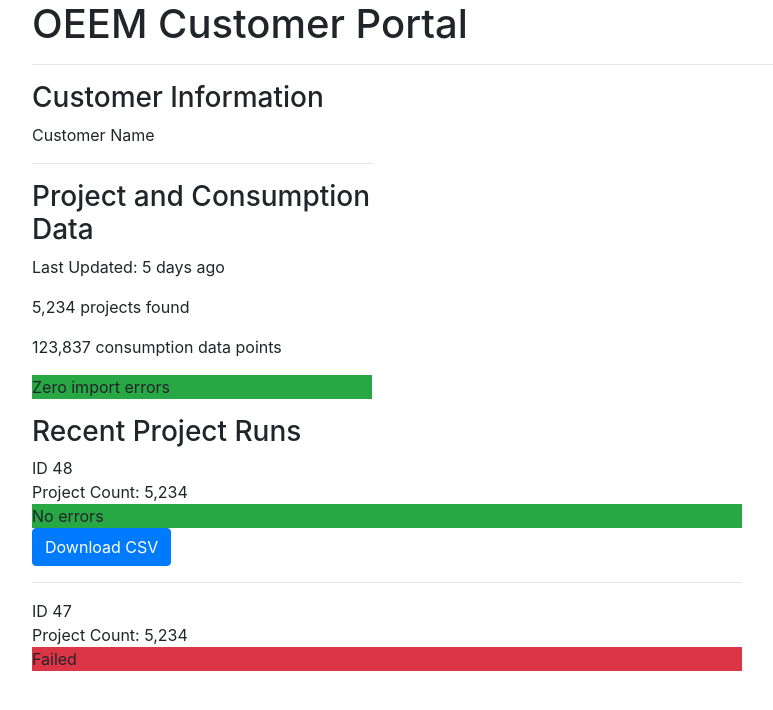
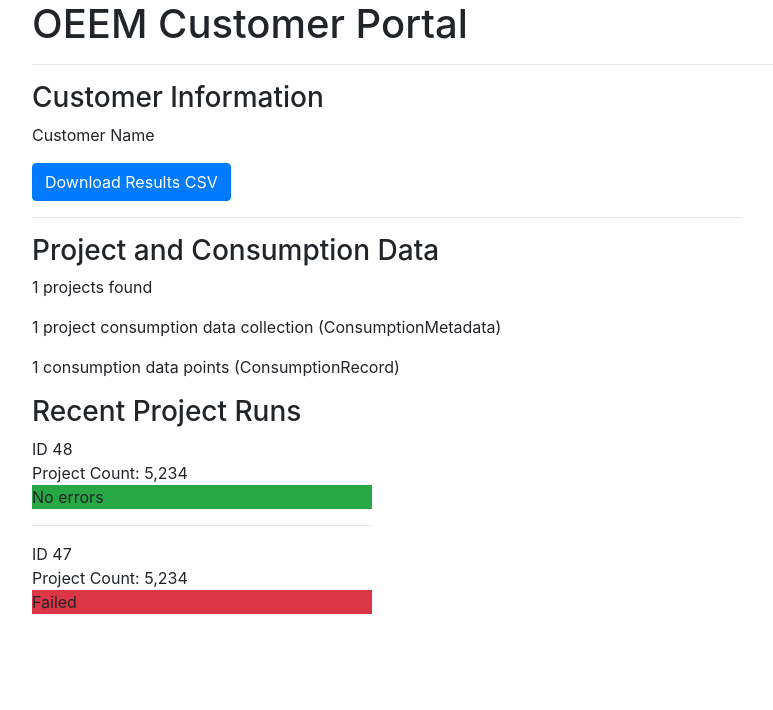
Before and after one commit to impactlab/oeem-energy-datastore, a Django app: template portal/templates/index.html in a window 1280 px wide. Shown: the top 710 px of the page, without its empty margins (68-841 px from the left). Run offline with Django 3.2, Linux system fonts and the light colour scheme; the template is opened without the code that fills it: most values are stand-ins (such as "Sample title", 1, 10 or a date in 2020); some libraries are stand-ins or nearby versions.

Commit message:
Output some real stats about Projects and Consumption data in db

```diff
--- a/portal/templates/index.html
+++ b/portal/templates/index.html
@@ -12,30 +12,30 @@
       <hr />
     </div>
 
-    <div class="col-md-4">
+    <div class="col-md-8">
 
       <h3>Customer Information</h3>
       <p>Customer Name</p>
+
+      <div>
+        <a href="" class="btn btn-primary">Download Results CSV</a>
+      </div>
 
       <hr />
 
       <h3>Project and Consumption Data</h3>
 
-      <p>Last Updated: 5 days ago</p>
-      <p>5,234 projects found</p>
-      <p>123,837 consumption data points</p>
-      <p class="bg-success">Zero import errors</p>
+      <p>{{ project_count }} projects found</p>
+      <p>{{ consumptionmetadata_count }} project consumption data collection (ConsumptionMetadata)</p>
+      <p>{{ consumptionrecord_count }} consumption data points (ConsumptionRecord)</p>
+
     </div>
-    <div class="col-md-8">
+    <div class="col-md-4">
       <h3>Recent Project Runs</h3>
 
       <div>ID 48</div>
       <div>Project Count: 5,234</div>
       <div class="bg-success">No errors</div>
-
-      <div>
-        <a href="" class="btn btn-primary">Download CSV</a>
-      </div>
 
       <hr />
 
--- a/portal/templates/project_run_table.html
+++ b/portal/templates/project_run_table.html
@@ -8,7 +8,7 @@
   <div class="row-md-12">
 
     <div class="col-md-12">
-      <h1>Project Run</h1>
+      <h1>Meter Runs</h1>
 
       <table class="table">
         <tr>
```
Also changed, not shown: portal/views.py (+10 -2 lines).
